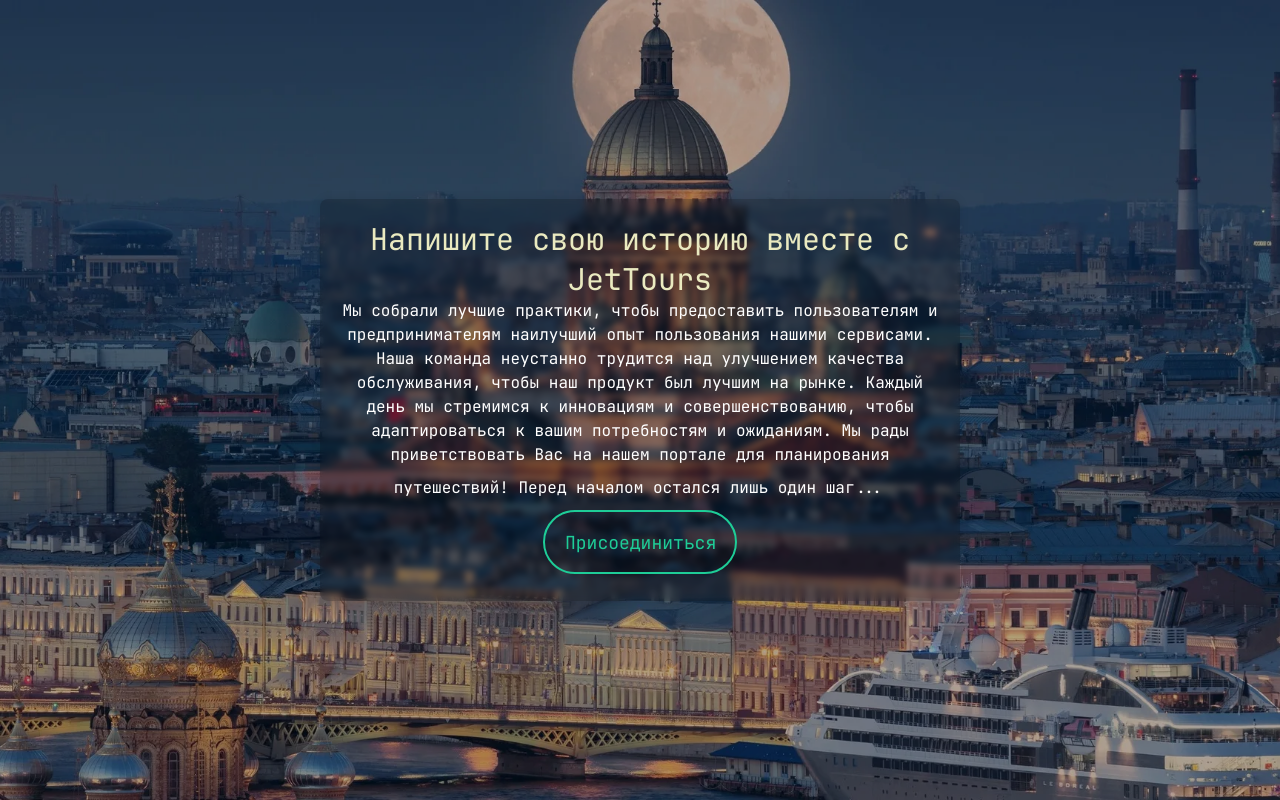
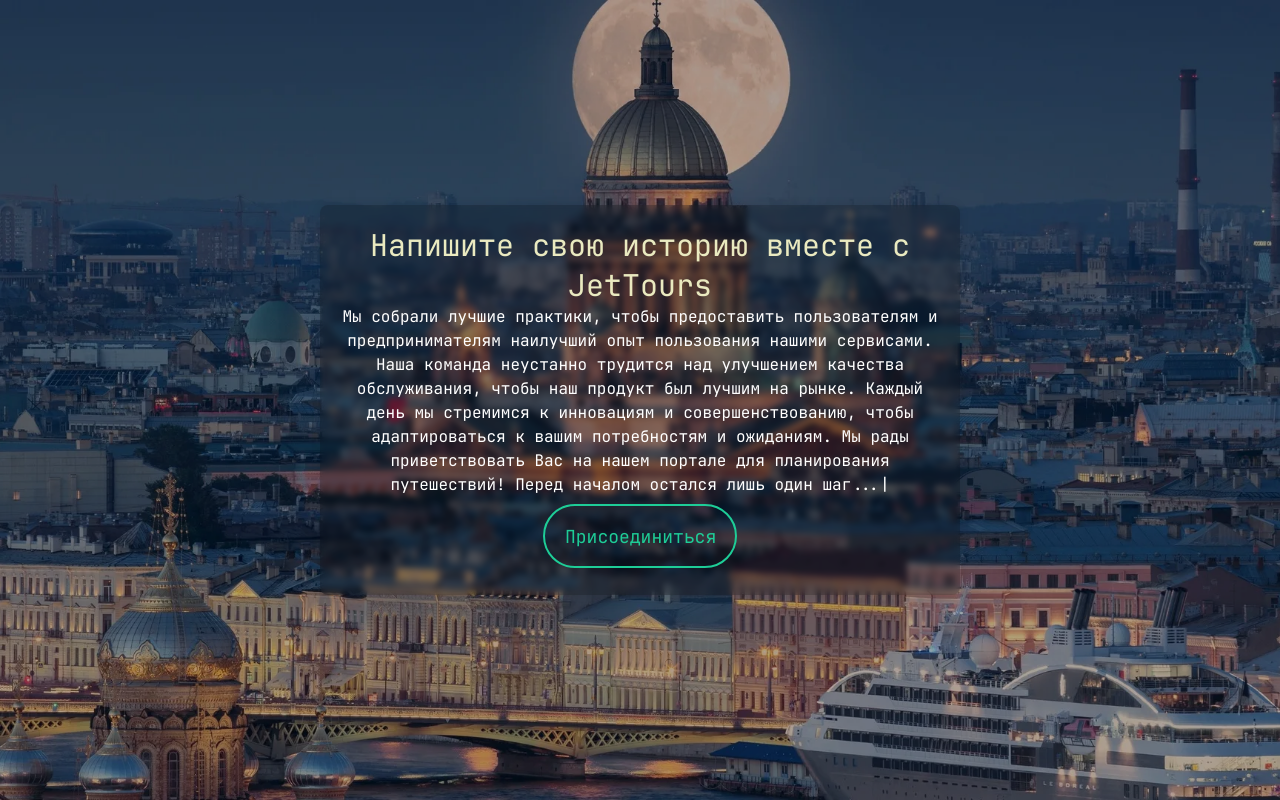
Before and after one commit to makargravanov-lazyhat-CourseProject24-1/tour-system-front, a React (Vite) app: page / in a window 1280 px wide. Built offline with nearby package versions, Linux system fonts and the light colour scheme.

Commit message:
try to fix cursor

```diff
--- a/src/components/LogReg.jsx
+++ b/src/components/LogReg.jsx
@@ -144,9 +144,7 @@
                     <div className={classes.jettours}>Напишите свою историю вместе с JetTours</div>
                     <div className={classes.typingtext}>
                         {displayedText}
-                        <div className={classes.cursor}>
-                        <span className={cursorVisible ? classes.cursor.visible : ''}>|</span>
-                        </div>
+                        <span className={`classes.cursor ${cursorVisible ? 'visible' : ''}`}>|</span>
                     </div>
                     <button className={classes.joinbutton} onClick={handleJoinClick}>Присоединиться</button>
                 </div>
```
